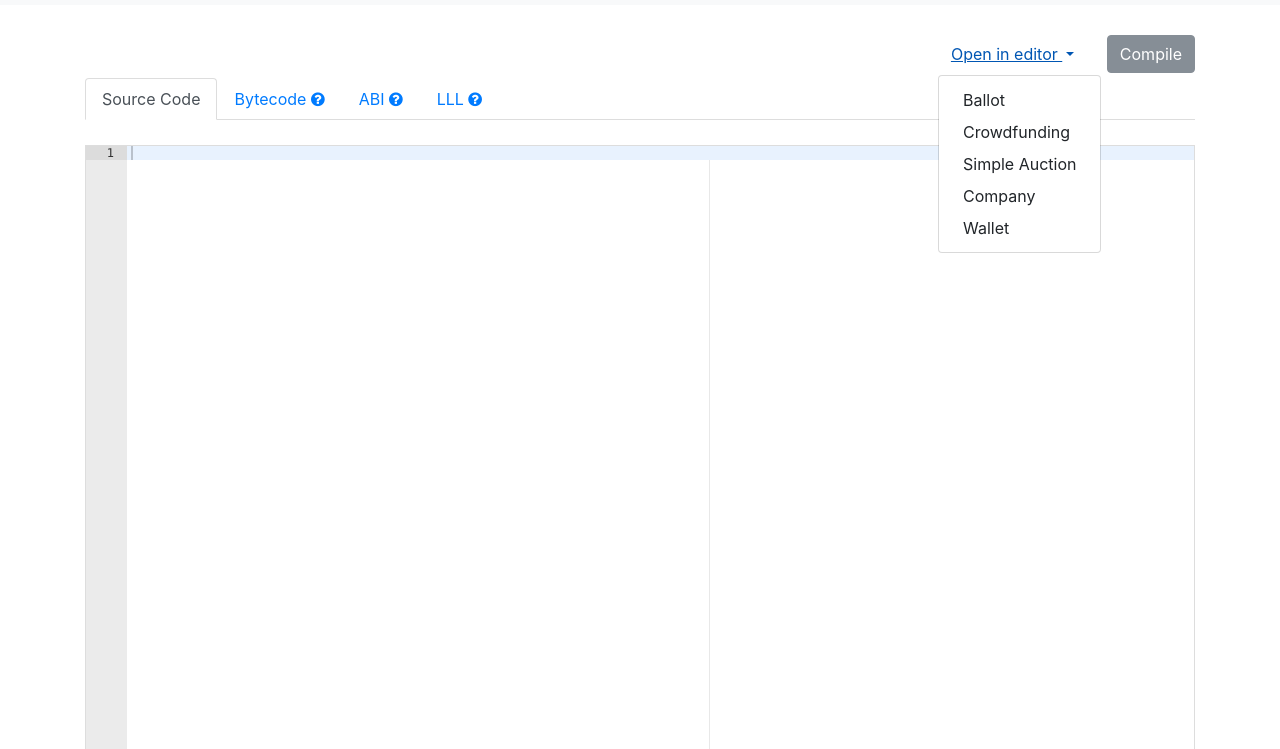
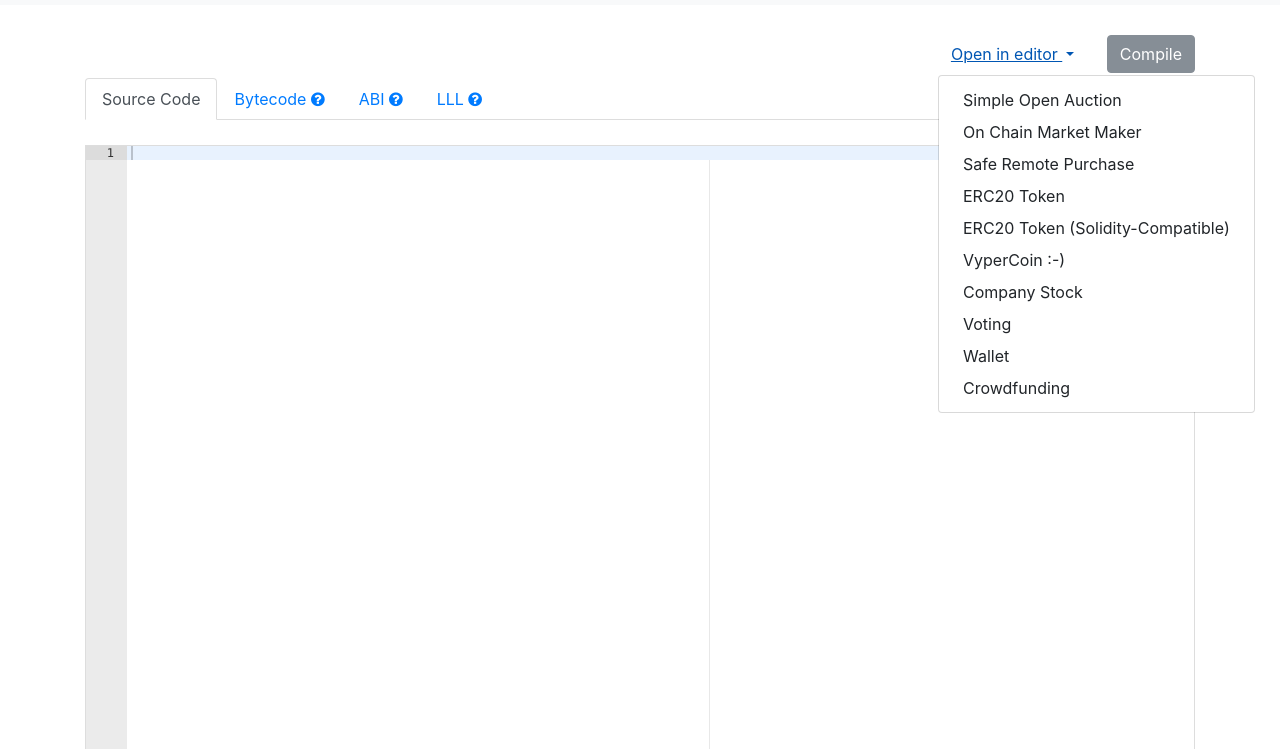
Before and after one commit to vyper-online/editor, a plain HTML site: page index.html in a window 1280 px wide. Both pictures are taken after a click on the button "Open in editor". Shown: the part 51-800 px from the top of the page. Drawn offline with Linux system fonts and the light colour scheme; no server answers.

Commit message:
Updated Vyper examples

```diff
--- a/index.html
+++ b/index.html
@@ -38,11 +38,16 @@
               Open in editor
             </button>
             <div class="dropdown-menu" id="exampleDropdown" aria-labelledby="dropdownMenuButton">
-              <a href="#" class="dropdown-item" data-example="voting/ballot.v.py">Ballot</a>
+              <a href="#" class="dropdown-item" data-example="auctions/simple_open_auction.v.py">Simple Open Auction</a>
+              <a href="#" class="dropdown-item" data-example="market_maker/on_chain_market_maker.v.py">On Chain Market Maker</a>
+              <a href="#" class="dropdown-item" data-example="safe_remote_purchase/safe_remote_purchase.v.py">Safe Remote Purchase</a>
+              <a href="#" class="dropdown-item" data-example="tokens/ERC20.v.py">ERC20 Token</a>
+              <a href="#" class="dropdown-item" data-example="tokens/ERC20_solidity_compatible/ERC20.v.py">ERC20 Token (Solidity-Compatible)</a>
+              <a href="#" class="dropdown-item" data-example="tokens/vypercoin.v.py">VyperCoin :-)</a>
+              <a href="#" class="dropdown-item" data-example="stock/company.v.py">Company Stock</a>
+              <a href="#" class="dropdown-item" data-example="voting/ballot.v.py">Voting</a>
+              <a href="#" class="dropdown-item" data-example="wallet/wallet.v.py">Wallet</a>
               <a href="#" class="dropdown-item" data-example="crowdfund.v.py">Crowdfunding</a>
-              <a href="#" class="dropdown-item" data-example="auctions/simple_open_auction.v.py">Simple Auction</a>
-              <a href="#" class="dropdown-item" data-example="stock/company.v.py">Company</a>
-              <a href="#" class="dropdown-item" data-example="wallet/wallet.v.py">Wallet</a>
             </div>
           </div>
           <button type="button" id="compileBtn" class="btn btn-secondary">Compile</button>
```
